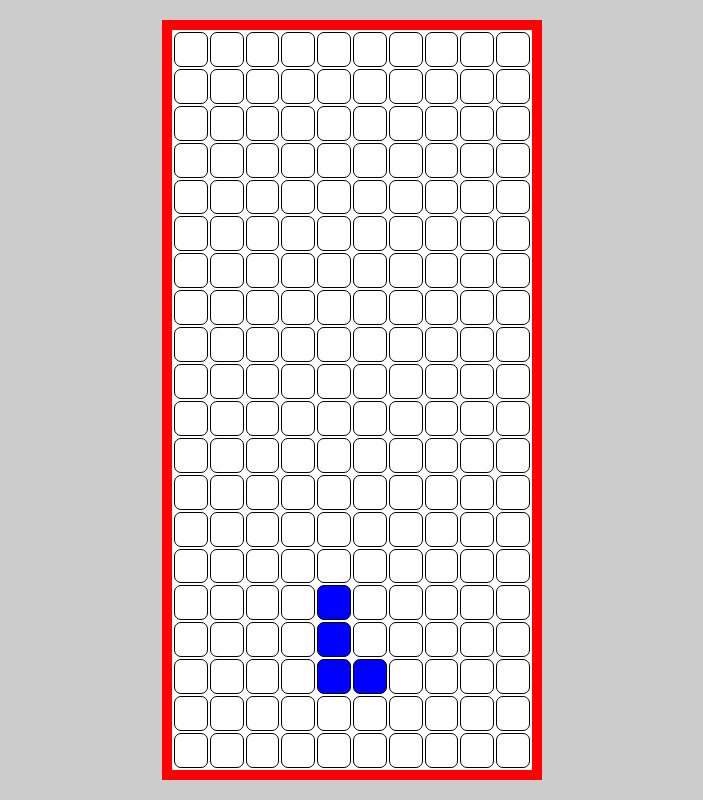
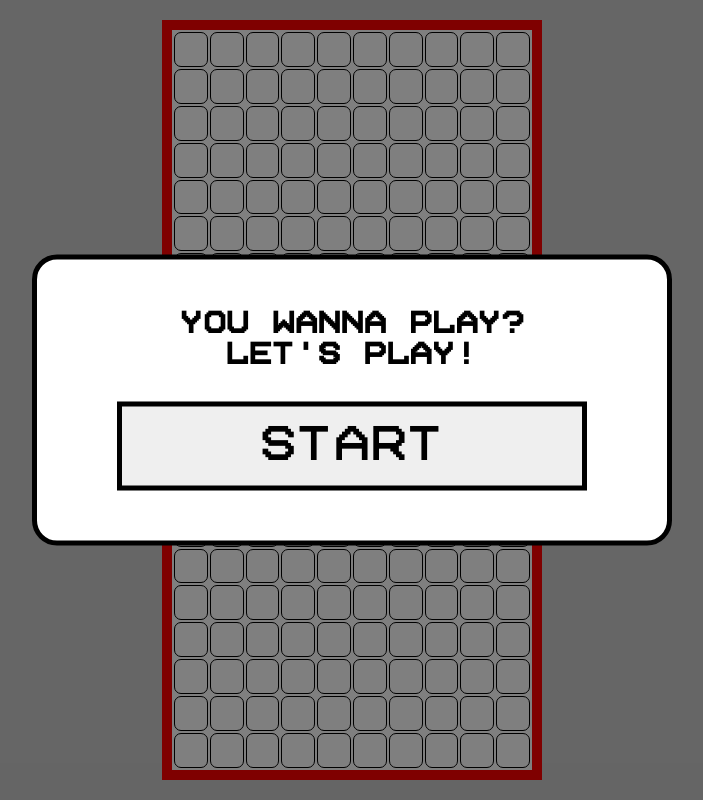
Before and after one commit to davidblane667/tetris, a Vue app: page / in a window 1280 px wide. Shown: the whole page, without its empty margins (288-991 px from the left). Built offline with nearby package versions, Linux system fonts and the light colour scheme.

Commit message:
Modal for start/end game added

```diff
--- a/src/components/Cup/Cup.vue
+++ b/src/components/Cup/Cup.vue
@@ -3,7 +3,7 @@
 </template>
 
 <script lang="ts">
-import { defineComponent, ref, watch } from "vue";
+import { defineComponent, ref, toRef, watch } from "vue";
 import config from "@/config";
 import { Cup } from "@/types";
 import CupView from "@/components/Cup/components/CupView";
@@ -11,7 +11,10 @@ import CupView from "@/components/Cup/components/CupView";
 export default defineComponent({
   name: "Cup",
   components: { CupView },
-  setup() {
+  props: {
+    gameIsPlaying: { type: Number, reqiured: true },
+  },
+  setup(props, { emit }) {
     const cupData = ref<Cup>([]);
     const currentRowIndex = ref(0);
     const currentCeilIndex = ref(Math.floor(config.columnCount / 2) - 1);
@@ -59,6 +62,7 @@ export default defineComponent({
               hasNext.value = false;
               if (currentRowIndex.value === 0) {
                 clearInterval(game.value);
+                emit("gameEnd");
               }
             }
             cupData.value[
@@ -93,11 +97,15 @@ export default defineComponent({
       }, 500);
     };
 
-    startGame();
-
     watch(currentRowIndex, (_, oldV) => {
       if (oldV < _) setFigure(true, oldV);
       setFigure();
+    });
+
+    watch(toRef(props, "gameIsPlaying"), (gameIsPlaying) => {
+      if (gameIsPlaying) {
+        startGame();
+      }
     });
 
     return {
--- a/src/components/MainWrapper/MainWrapperView.vue
+++ b/src/components/MainWrapper/MainWrapperView.vue
@@ -1,14 +1,36 @@
 <template>
-  <div class="main-wrapper"><cup /></div>
+  <div class="main-wrapper">
+    <cup :game-is-playing="gameIsPlaying" @game-end="gameIsPlaying = -1" />
+    <modal v-if="gameIsPlaying <= 0" class="main-wrapper__modal">
+      <template #content>
+        <h2 class="main-wrapper__modal-title">{{ title }}</h2>
+        <button class="main-wrapper__modal-btn" @click="gameIsPlaying = 1">
+          {{ buttonText }}
+        </button>
+      </template>
+    </modal>
+  </div>
 </template>
 
 <script lang="ts">
-import { defineComponent } from "vue";
+import { computed, defineComponent, ref } from "vue";
 import Cup from "@/components/Cup";
+import Modal from "@/components/Modal";
 
 export default defineComponent({
   name: "MainWrapperView",
-  components: { Cup },
+  components: { Cup, Modal },
+  setup() {
+    const gameIsPlaying = ref(0);
+    const title = computed(() =>
+      gameIsPlaying.value === -1 ? "Game over:(" : "You wanna play? Let's play!"
+    );
+    const buttonText = computed(() =>
+      gameIsPlaying.value === -1 ? "RESTART" : "START"
+    );
+
+    return { gameIsPlaying, title, buttonText };
+  },
 });
 </script>
 
@@ -16,5 +38,19 @@ export default defineComponent({
 .main-wrapper {
   padding: 20px 40px;
   background: #ccc;
+  &__modal {
+    text-align: center;
+  }
+  &__modal-title {
+    font-size: 28px;
+    margin-bottom: 30px;
+  }
+  &__modal-btn {
+    width: 100%;
+    padding: 15px 30px;
+    font-size: 45px;
+    border: 5px solid black;
+    cursor: pointer;
+  }
 }
 </style>
--- /dev/null
+++ b/src/components/Modal/Modal.vue
@@ -0,0 +1,39 @@
+<template>
+  <div class="modal">
+    <div class="modal-overlay">
+      <div class="modal-wrapper"><slot name="content" /></div>
+    </div>
+  </div>
+</template>
+
+<script lang="ts">
+import { defineComponent } from "vue";
+
+export default defineComponent({
+  name: "Modal",
+  components: {},
+});
+</script>
+
+<style lang="scss" scoped>
+.modal {
+  &-overlay {
+    position: fixed;
+    top: 0;
+    right: 0;
+    left: 0;
+    bottom: 0;
+    background: rgba(0, 0, 0, 0.5);
+  }
+  &-wrapper {
+    position: absolute;
+    top: 50%;
+    left: 50%;
+    transform: translate(-50%, -50%);
+    background: #fff;
+    padding: 50px 80px;
+    border: 5px solid black;
+    border-radius: 25px;
+  }
+}
+</style>
--- /dev/null
+++ b/src/components/Modal/index.ts
@@ -0,0 +1 @@
+export { default } from "./Modal.vue";
```
